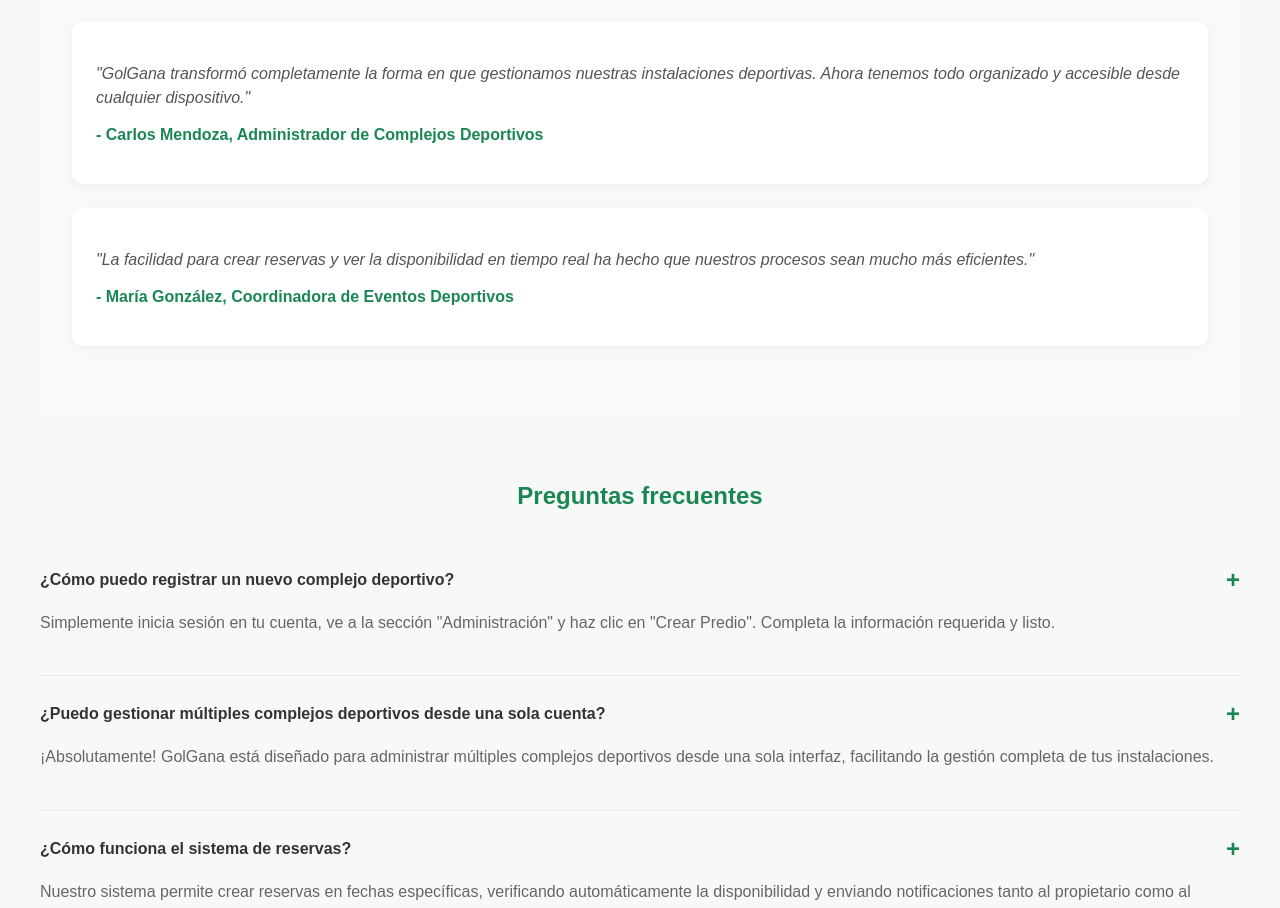
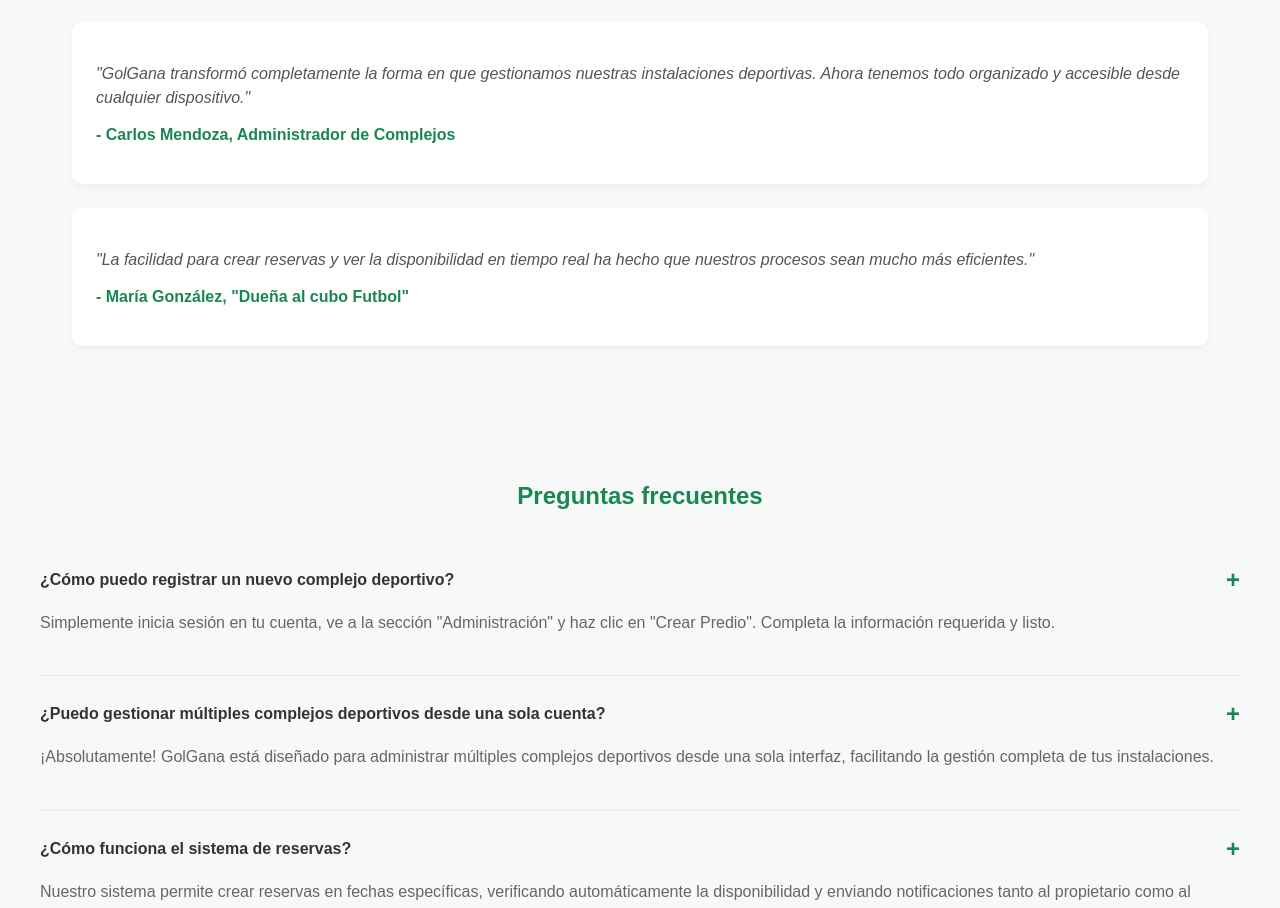
Before and after one commit to gabimac03/DespliegueGolGana2, a React (Vite) app in the folder appdemo/frontend/: page / in a window 1280 px wide. Shown: the part 940-1848 px from the top of the page. Built offline with nearby package versions, Linux system fonts and the light colour scheme; no server answers; some icons are missing.

Commit message:
Cambio en home de testimonios

```diff
--- a/appdemo/frontend/src/pages/Home.jsx
+++ b/appdemo/frontend/src/pages/Home.jsx
@@ -50,7 +50,7 @@
             "GolGana transformó completamente la forma en que gestionamos nuestras instalaciones deportivas.
             Ahora tenemos todo organizado y accesible desde cualquier dispositivo."
           </p>
-          <p className="testimonial-author">- Carlos Mendoza, Administrador de Complejos Deportivos</p>
+          <p className="testimonial-author">- Carlos Mendoza, Administrador de Complejos</p>
         </div>
 
         <div className="testimonial-card">
@@ -58,7 +58,7 @@
             "La facilidad para crear reservas y ver la disponibilidad en tiempo real
             ha hecho que nuestros procesos sean mucho más eficientes."
           </p>
-          <p className="testimonial-author">- María González, Coordinadora de Eventos Deportivos</p>
+          <p className="testimonial-author">- María González, "Dueña al cubo Futbol"</p>
         </div>
       </section>
 
```
